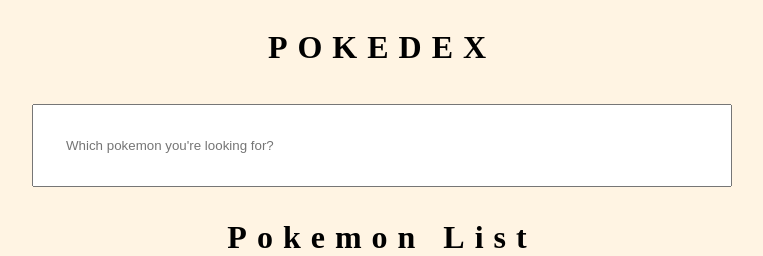
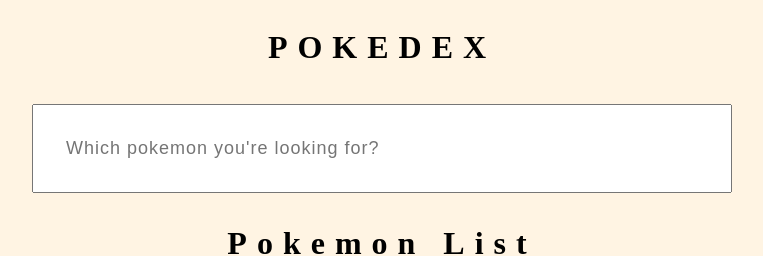
Before and after one commit to Lakshman76/pokedex, a React (Vite) app: page / in a window 1280 px wide. Shown: the top 256 px of the page, without its empty margins (258-1021 px from the left). Built offline with nearby package versions, Linux system fonts and the light colour scheme; no server answers.

Commit message:
style search input box

```diff
--- a/src/components/search/Search.css
+++ b/src/components/search/Search.css
@@ -2,4 +2,6 @@
     width: 50%;
     padding: 2rem;
     margin-top: 1rem;
+    font-size: large;
+    letter-spacing: 1px;
 }
```
